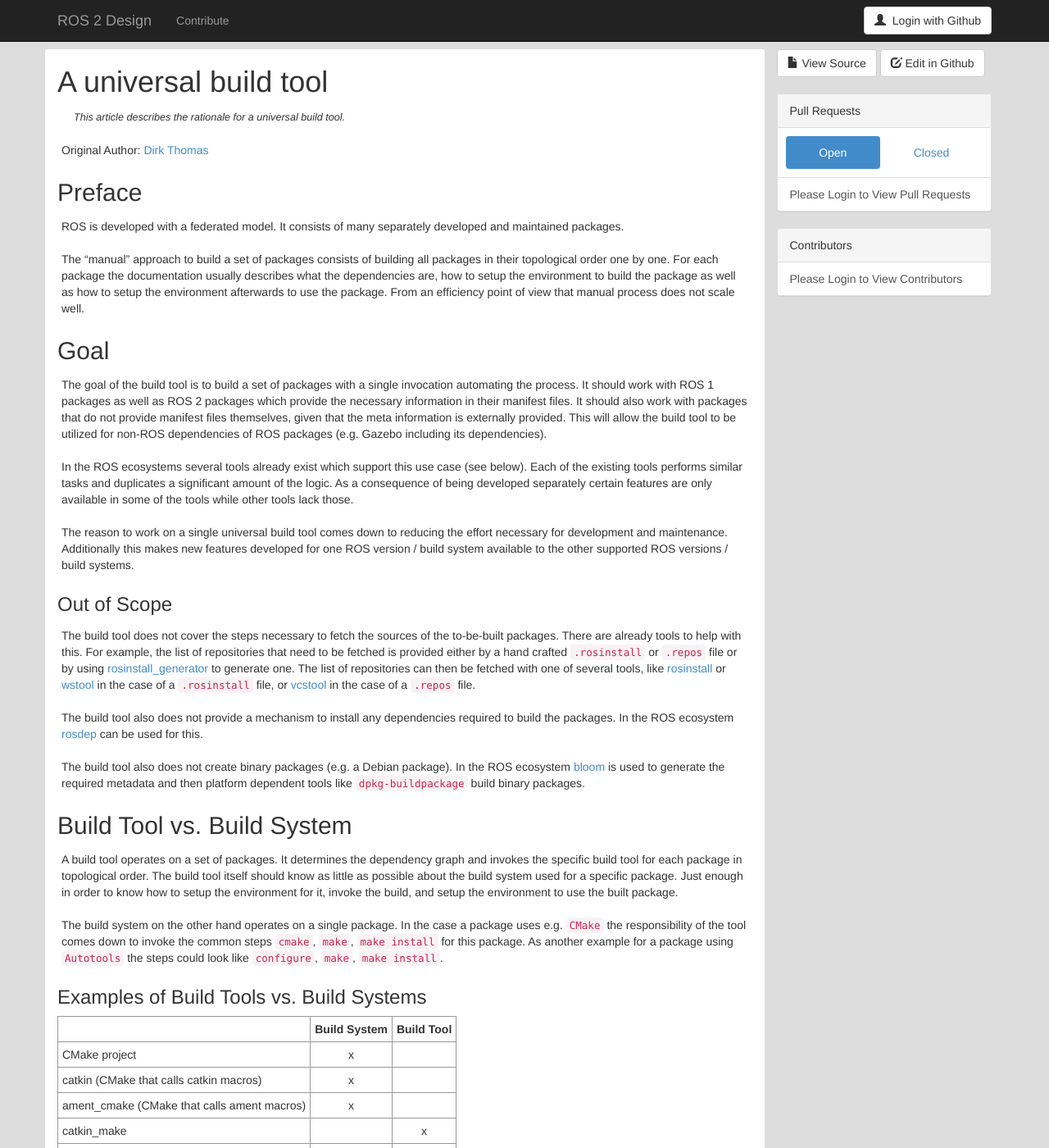
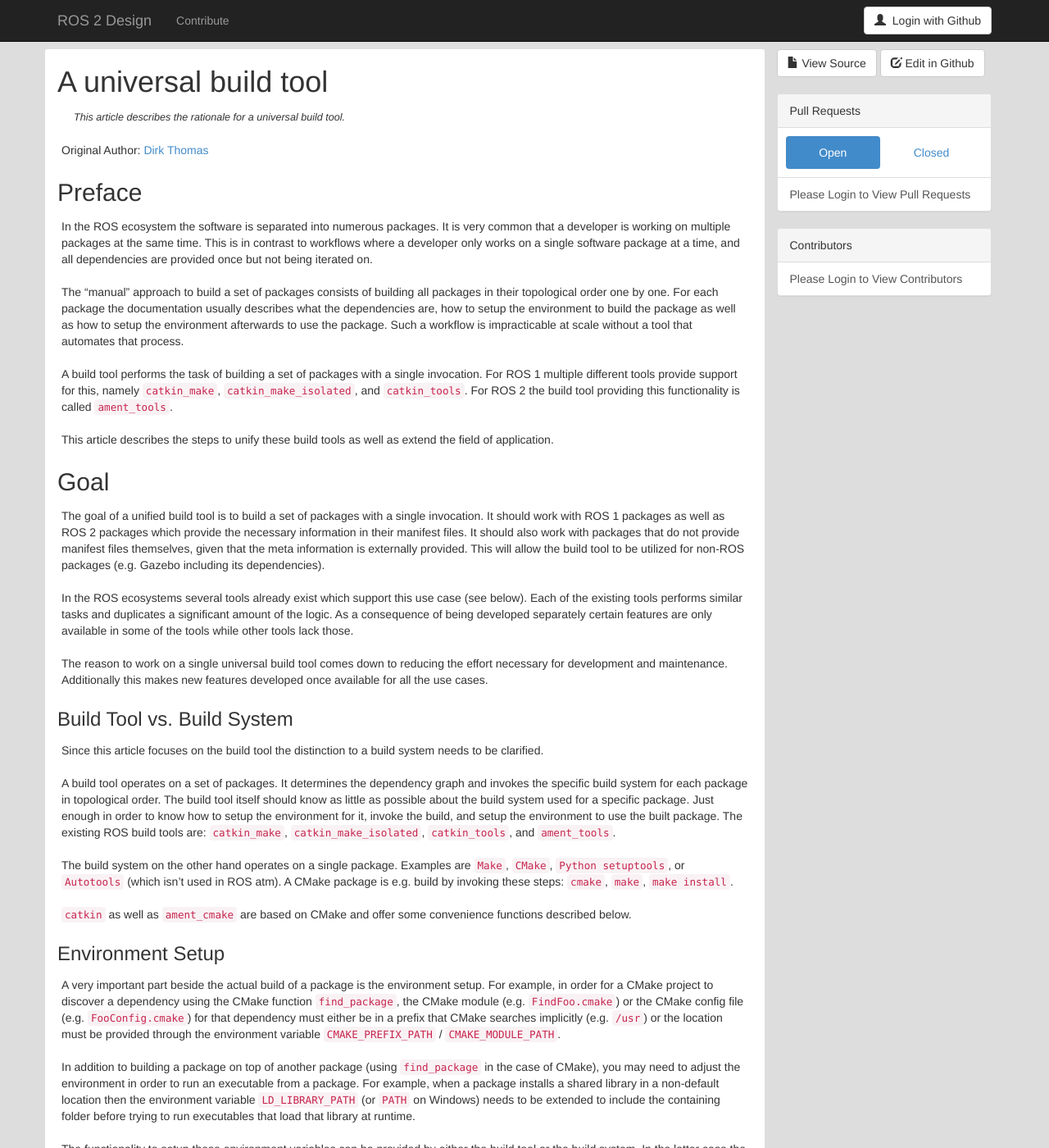
Before and after one commit to ros2/design, a Jekyll site: the page built from articles/101_build_tool.md, in a window 1280 px wide and 1400 px high. Shown: the whole window at 82% size. Built offline with Jekyll 4.4.1, drawn with Linux system fonts in a browser that asks for light colours; nearby versions of some CDN libraries; some of the changed text lies outside the part shown.

Commit message:
integrate some feedback from #119

```diff
--- a/articles/101_build_tool.md
+++ b/articles/101_build_tool.md
@@ -21,62 +21,49 @@
 
 ## Preface
 
-ROS is developed with a federated model.
-It consists of many separately developed and maintained packages.
+In the ROS ecosystem the software is separated into numerous packages.
+It is very common that a developer is working on multiple packages at the same time.
+This is in contrast to workflows where a developer only works on a single software package at a time, and all dependencies are provided once but not being iterated on.
 
 The "manual" approach to build a set of packages consists of building all packages in their topological order one by one.
 For each package the documentation usually describes what the dependencies are, how to setup the environment to build the package as well as how to setup the environment afterwards to use the package.
-From an efficiency point of view that manual process does not scale well.
+Such a workflow is impracticable at scale without a tool that automates that process.
+
+A build tool performs the task of building a set of packages with a single invocation.
+For ROS 1 multiple different tools provide support for this, namely `catkin_make`, `catkin_make_isolated`, and `catkin_tools`.
+For ROS 2 the build tool providing this functionality is called `ament_tools`.
+
+This article describes the steps to unify these build tools as well as extend the field of application.
 
 ## Goal
 
-The goal of the build tool is to build a set of packages with a single invocation automating the process.
+The goal of a unified build tool is to build a set of packages with a single invocation.
 It should work with ROS 1 packages as well as ROS 2 packages which provide the necessary information in their manifest files.
 It should also work with packages that do not provide manifest files themselves, given that the meta information is externally provided.
-This will allow the build tool to be utilized for non-ROS dependencies of ROS packages (e.g. Gazebo including its dependencies).
+This will allow the build tool to be utilized for non-ROS packages (e.g. Gazebo including its dependencies).
 
 In the ROS ecosystems several tools already exist which support this use case (see below).
 Each of the existing tools performs similar tasks and duplicates a significant amount of the logic.
 As a consequence of being developed separately certain features are only available in some of the tools while other tools lack those.
 
 The reason to work on a single universal build tool comes down to reducing the effort necessary for development and maintenance.
-Additionally this makes new features developed for one ROS version / build system available to the other supported ROS versions / build systems.
+Additionally this makes new features developed once available for all the use cases.
 
-### Out of Scope
+### Build Tool vs. Build System
 
-The build tool does not cover the steps necessary to fetch the sources of the to-be-built packages.
-There are already tools to help with this.
-For example, the list of repositories that need to be fetched is provided either by a hand crafted `.rosinstall` or `.repos` file or by using [rosinstall_generator](http://wiki.ros.org/rosinstall_generator) to generate one.
-The list of repositories can then be fetched with one of several tools, like [rosinstall](http://wiki.ros.org/rosinstall) or [wstool](http://wiki.ros.org/wstool) in the case of a `.rosinstall` file, or [vcstool](https://github.com/dirk-thomas/vcstool) in the case of a `.repos` file.
-
-The build tool also does not provide a mechanism to install any dependencies required to build the packages.
-In the ROS ecosystem [rosdep](http://wiki.ros.org/rosdep) can be used for this.
-
-The build tool also does not create binary packages (e.g. a Debian package).
-In the ROS ecosystem [bloom](http://wiki.ros.org/bloom) is used to generate the required metadata and then platform dependent tools like `dpkg-buildpackage` build binary packages.
-
-## Build Tool vs. Build System
+Since this article focuses on the build tool the distinction to a build system needs to be clarified.
 
 A build tool operates on a set of packages.
-It determines the dependency graph and invokes the specific build tool for each package in topological order.
+It determines the dependency graph and invokes the specific build system for each package in topological order.
 The build tool itself should know as little as possible about the build system used for a specific package.
 Just enough in order to know how to setup the environment for it, invoke the build, and setup the environment to use the built package.
+The existing ROS build tools are: `catkin_make`, `catkin_make_isolated`, `catkin_tools`, and `ament_tools`.
 
 The build system on the other hand operates on a single package.
-In the case a package uses e.g. `CMake` the responsibility of the tool comes down to invoke the common steps `cmake`, `make`, `make install` for this package.
-As another example for a package using `Autotools` the steps could look like `configure`, `make`, `make install`.
+Examples are `Make`, `CMake`, `Python setuptools`, or `Autotools` (which isn't used in ROS atm).
+A CMake package is e.g. build by invoking these steps: `cmake`, `make`, `make install`.
 
-### Examples of Build Tools vs. Build Systems
-
-|                                             | Build System | Build Tool |
-|---------------------------------------------|:------------:|:----------:|
-| CMake project                               |       x      |            |
-| catkin (CMake that calls catkin macros)     |       x      |            |
-| ament_cmake (CMake that calls ament macros) |       x      |            |
-| catkin_make                                 |              |      x     |
-| catkin_make_isolated                        |              |      x     |
-| catkin_tools                                |              |      x     |
-| ament_tools                                 |              |      x     |
+`catkin` as well as `ament_cmake` are based on CMake and offer some convenience functions described below.
 
 ### Environment Setup
 
@@ -92,9 +79,46 @@
 Considering the use case that a user might want to invoke the build system of each package manually it is beneficial if the build system already provides as much of the environment setup as possible.
 That avoids forcing the user to manually take care of the environment setup when not using a build tool.
 
+### Out of Scope
+
+To clarify the scope of this article a few related topics are explicitly enumerated even though they are not being considered.
+
+#### Build System
+
+Any build system related functionality (which is not directly relevant for the build tool) is not considered in this article.
+
+##### Mixing Different Build Systems
+
+The unified build tool will support different build systems in order to satisfy the described goals.
+If packages using different build system inter-operate with each other correctly depends also to a large degree on the build system.
+While the build tool should ensure that it doesn't prevent that use case this article will not cover the use case of mixing multiple build systems in a single workspace (e.g. ROS 1 packages using `catkin` with ROS 2 packages using `ament_cmake`).
+
+#### Fetch Source Code
+
+The build tool does not cover the steps necessary to fetch the sources of the to-be-built packages.
+There are already tools to help with this.
+For example, the list of repositories that need to be fetched is provided either by a hand crafted `.rosinstall` or `.repos` file or by using [rosinstall_generator](http://wiki.ros.org/rosinstall_generator) to generate one.
+The list of repositories can then be fetched with one of several tools, like [rosinstall](http://wiki.ros.org/rosinstall) or [wstool](http://wiki.ros.org/wstool) in the case of a `.rosinstall` file, or [vcstool](https://github.com/dirk-thomas/vcstool) in the case of a `.repos` file.
+
+#### Install Dependencies
+
+The build tool also does not provide a mechanism to install any dependencies required to build the packages.
+In the ROS ecosystem [rosdep](http://wiki.ros.org/rosdep) can be used for this.
+
+#### Create Binary Packages
+
+The build tool also does not create binary packages (e.g. a Debian package).
+In the ROS ecosystem [bloom](http://wiki.ros.org/bloom) is used to generate the required metadata and then platform dependent tools like `dpkg-buildpackage` build binary packages.
+
 ## Existing Build Systems
 
 In the following the build systems being used in the ROS ecosystem are briefly described.
+
+### CMake
+
+[CMake](https://cmake.org/) is a cross-platform build system generator.
+Projects specify their build process with platform-independent `CMakeLists.txt` files.
+Users build a project by using CMake to generate a build system for a native tool on their platform, e.g. `Makefiles` or `Visual Studio projects`.
 
 ### catkin
 
@@ -102,11 +126,16 @@
 It automates the generation of CMake config files as well as pkg-config files.
 It additionally provides functions to register different kinds of tests.
 
+A package using `catkin` specifies its meta data in a manifest file named `package.xml`.
+The format of the manifest file is specified in the [ROS REP 140](http://www.ros.org/reps/rep-0140.html).
+
 ### ament_cmake
 
 [ament_cmake](https://github.com/ament/ament_cmake) is an evolution of `catkin` and is also based on CMake.
 The main difference between `ament_cmake` and `catkin` is described in [another article](http://design.ros2.org/articles/ament.html).
 In the context of the build tool the biggest difference is that `ament_cmake` generates package-specific files to setup the environment to use the package after it has been built and installed.
+
+A package using `ament_cmake` uses the same manifest file as `catkin` (except that it only allows the newer format version 2).
 
 ### Python setuptools
 
@@ -183,11 +212,18 @@
 Meta information not inferable from the sources can be provided externally without adding or modifying any files in the workspace.
 After the build a single file can be sourced / invoked to setup the environment to use Gazebo (e.g. `GAZEBO_MODEL_PATH`).
 
-#### Mixing different build systems
+### Development Environment Setup
 
-The build tool will support using different build systems within a single workspace.
-If these packages inter-operate with each other correctly depends also to a large degree on the build system.
-The build tool should ensure that it doesn't prevent that use case.
+Invoking a build system for a package implies also setting up environment variables before the process, e.g. the `CMAKE_PREFIX_PATH`.
+It should be possible for developers to manually invoke the build system for one package.
+The environment variable might be partially different from the environment variables necessary to use a package after it has been built.
+To make that convenient the tool should provide an easy to use mechanism to setup the development environment necessary to invoke the build system.
+
+### Beyond Building
+
+Building packages is only one task the build tool can perform on a set of packages.
+Additional tasks like e.g. running tests should also be covered by the build tool.
+The build tool must provide these abstract tasks and then map them to the steps necessary for each supported build system.
 
 ### Software Criteria
 
@@ -221,6 +257,10 @@
 - output handling (e.g. console output, logfiles, status messages, notifications)
 - setup the environment (e.g. `sh`, `bash`, `bat`)
 - completion (e.g. `bash`, `Powershell`)
+
+Assuming that the tool will be implemented in Python (since that is the case for existing tools) the entry point mechanism provides a convenient way to make the software extensible.
+Extensions don't have to be integrated into the Python package containing the core logic of the build tool but can easily be provided by additional Python packages.
+This approach will not only foster a modular design and promote clear interfaces but enable external contributions without requiring them to be integrated in a single monolithic package.
 
 ## Possible Approaches
 
```
